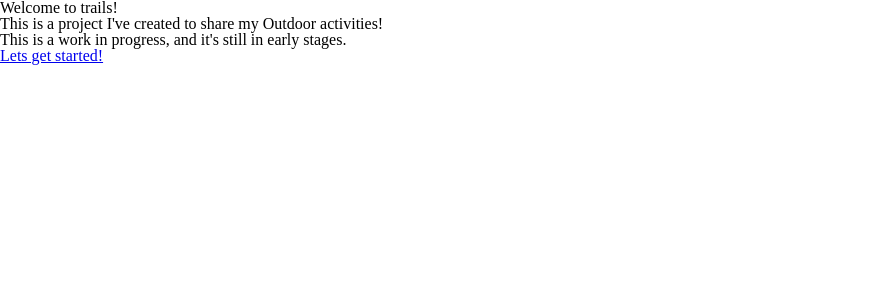
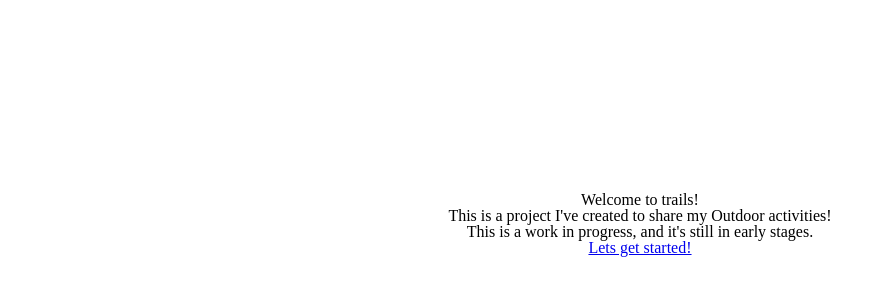
Before and after one commit to JMarques1196/trails, a React (Vite) app: page / in a window 1280 px wide. Shown: the top 300 px of the page, without its empty margins (0-893 px from the left). Built offline with nearby package versions, Linux system fonts and the light colour scheme.

Commit message:
feat: added basic styles to homepage

```diff
--- a/src/components/Home/home.css
+++ b/src/components/Home/home.css
@@ -0,0 +1,18 @@
+.home-container{
+    padding-top: 15%;
+    width: 100%;
+    display: grid;
+    align-items: center;
+}
+
+h1{
+    text-align: center;
+}
+
+p{
+    text-align: center;
+}
+
+.link{
+    text-align: center;
+}
--- a/src/components/Home/home.tsx
+++ b/src/components/Home/home.tsx
@@ -1,13 +1,14 @@
 import React from "react";
 import { NavLink } from "react-router";
+import "./home.css";
 
 const Homepage = () => {
   return (
-    <div>
+    <div className="home-container">
       <h1>Welcome to trails!</h1>
       <p>This is a project I've created to share my Outdoor activities!</p>
       <p>This is a work in progress, and it's still in early stages.</p>
-      <NavLink to="/menu" end>
+      <NavLink className="link" to="/menu" end>
         Lets get started!
       </NavLink>
     </div>
```
